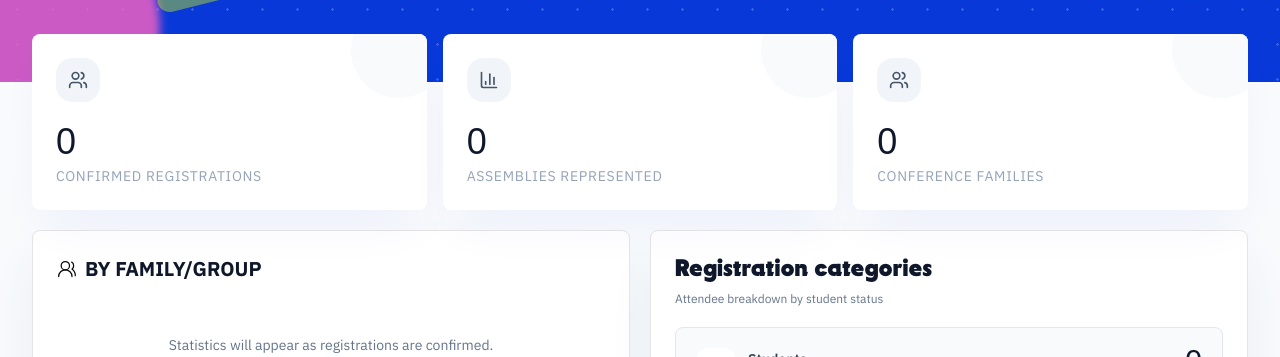
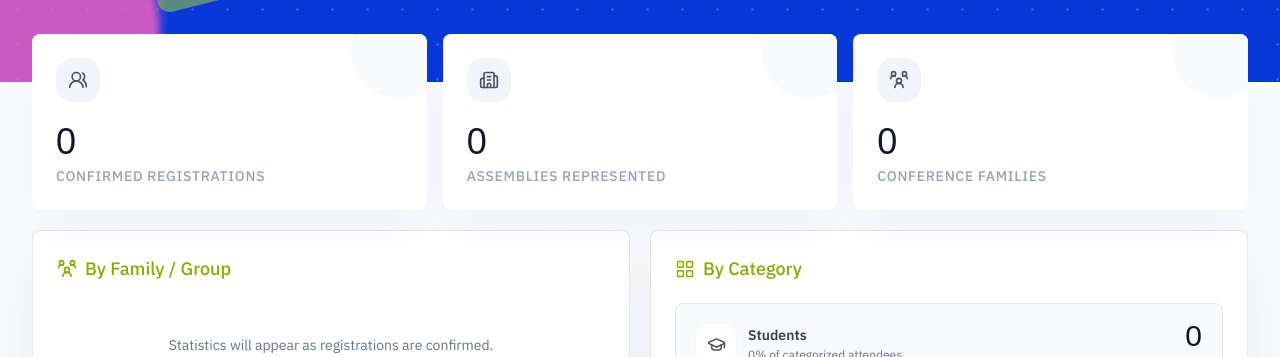
Before and after one commit to dare-mcadewole/choir-conference, a Next.js app: page /statistics in a window 1280 px wide. Shown: the part 288-645 px from the top of the page. Built offline with nearby package versions, Linux system fonts and the light colour scheme; no server answers; the database is empty; what @bprogress/next, @next/env would draw is missing.

Commit message:
feat: update icons and improve styling in Metric, FamilyBreakdown, and RegistrationCategoryBreakdown components

```diff
--- a/src/app/(public)/statistics/components/Metric.tsx
+++ b/src/app/(public)/statistics/components/Metric.tsx
@@ -20,6 +20,7 @@ export default function Metric({
         aria-hidden="true"
         className="pointer-events-none absolute -right-5 -top-8 size-24 rounded-full bg-slate-50"
       />
+
       <div
         className={`relative grid size-11 place-items-center rounded-2xl ${iconClassName}`}
       >
@@ -28,7 +29,7 @@ export default function Metric({
       <h3 className="relative mt-6 font-display text-4xl text-slate-900">
         {value}
       </h3>
-      <p className="relative uppercase text-sm text-slate-400 tracking-wider">
+      <p className="relative uppercase text-sm text-slate-400 font-medium tracking-wider">
         {label}
       </p>
     </div>
--- a/src/app/(public)/statistics/components/family-breakdown.tsx
+++ b/src/app/(public)/statistics/components/family-breakdown.tsx
@@ -1,4 +1,4 @@
-import { Users, UsersRound } from "lucide-react";
+import { UserRoundGroup, Users, UsersRound } from "lucide-react";
 
 type FamilyStatistic = {
   name: string;
@@ -16,11 +16,9 @@ export function FamilyBreakdown({
 
   return (
     <section className="rounded-lg border-hairline shadow-slate-200 bg-white p-5 shadow-2xl sm:p-6">
-      <div className="flex items-center gap-2">
-        <UsersRound size={20} strokeWidth={1.5} />
-        <h2 className="text-xl text-slate-900 uppercase font-bold">
-          By family/group
-        </h2>
+      <div className="flex items-center gap-2 text-secondary-700">
+        <UserRoundGroup size={20} strokeWidth={1.95} />
+        <h2 className="text-lg font-medium">By Family / Group</h2>
       </div>
 
       <div className="mt-5 space-y-4">
--- a/src/app/(public)/statistics/components/registration-category-breakdown.tsx
+++ b/src/app/(public)/statistics/components/registration-category-breakdown.tsx
@@ -1,4 +1,4 @@
-import { GraduationCap, UsersRound } from "lucide-react";
+import { GraduationCap, Grid2X2, LayoutGrid, UsersRound } from "lucide-react";
 
 type CategoryStatistic = {
   slug: string;
@@ -34,14 +34,11 @@ export function RegistrationCategoryBreakdown({
 
   return (
     <section className="rounded-lg border-hairline shadow-slate-200 bg-white p-5 shadow-2xl sm:p-6">
-      <div>
-        <h2 className="font-display text-2xl text-slate-900">
-          Registration categories
-        </h2>
-        <p className="mt-1 text-xs text-slate-500">
-          Attendee breakdown by student status
-        </p>
+      <div className="flex items-center gap-2 text-secondary-700">
+        <LayoutGrid size={20} strokeWidth={1.75} />
+        <h2 className="text-lg font-medium">By Category</h2>
       </div>
+
       <div className="mt-5 grid gap-3">
         {groups.map(({ label, total, icon: Icon, barColor }) => {
           const percentage = categorizedTotal
--- a/src/app/(public)/statistics/page.tsx
+++ b/src/app/(public)/statistics/page.tsx
@@ -1,5 +1,11 @@
 import Link from "next/link";
-import { ArrowRight, BarChart3, Music2, Users } from "lucide-react";
+import {
+  ArrowRight,
+  Building2,
+  Music2,
+  UserRoundGroup,
+  UsersRound,
+} from "lucide-react";
 import * as dashboardService from "@/features/dashboard/service";
 import Metric from "@/app/(public)/statistics/components/Metric";
 import { AssemblyLeaderboard } from "./components/assembly-leaderboard";
@@ -67,14 +73,14 @@ export default async function StatisticsPage() {
       <div className="page-shell relative z-10 -mt-10 pb-16 sm:-mt-12">
         <div className="grid gap-4 md:grid-cols-3">
           <Metric
-            icon={<Users size={20} />}
+            icon={<UsersRound size={20} />}
             label="Confirmed registrations"
             value={String(data.total)}
             iconClassName="bg-slate-100 text-slate-600"
           />
 
           <Metric
-            icon={<BarChart3 size={20} />}
+            icon={<Building2 size={20} />}
             label="Assemblies represented"
             value={String(
               data.leaderboard.filter((item) => Number(item.total) > 0).length,
@@ -83,7 +89,7 @@ export default async function StatisticsPage() {
           />
 
           <Metric
-            icon={<Users size={20} />}
+            icon={<UserRoundGroup size={20} />}
             label="Conference families"
             value={String(data.families.length)}
             iconClassName="bg-slate-100 text-slate-600"
```
